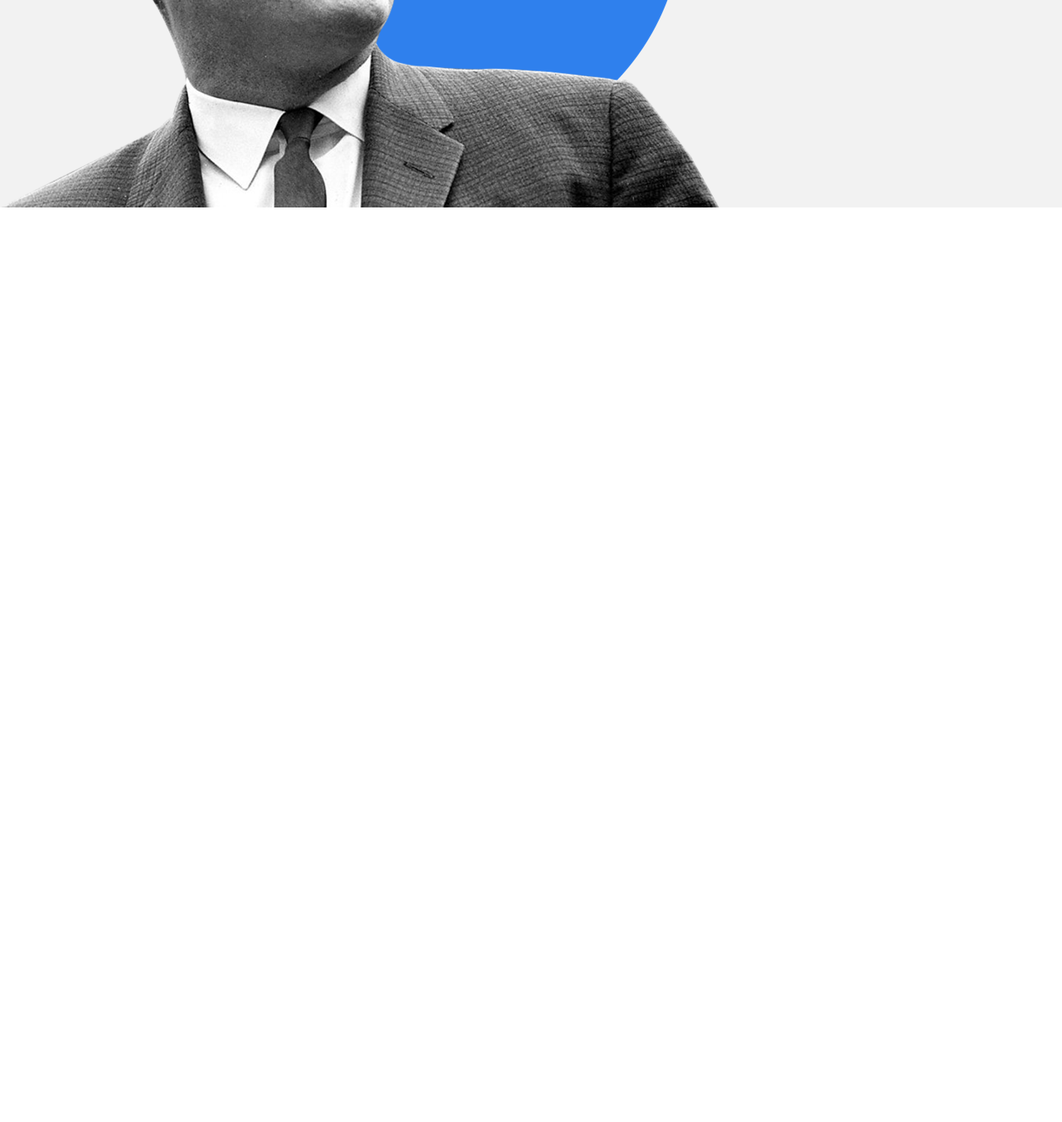
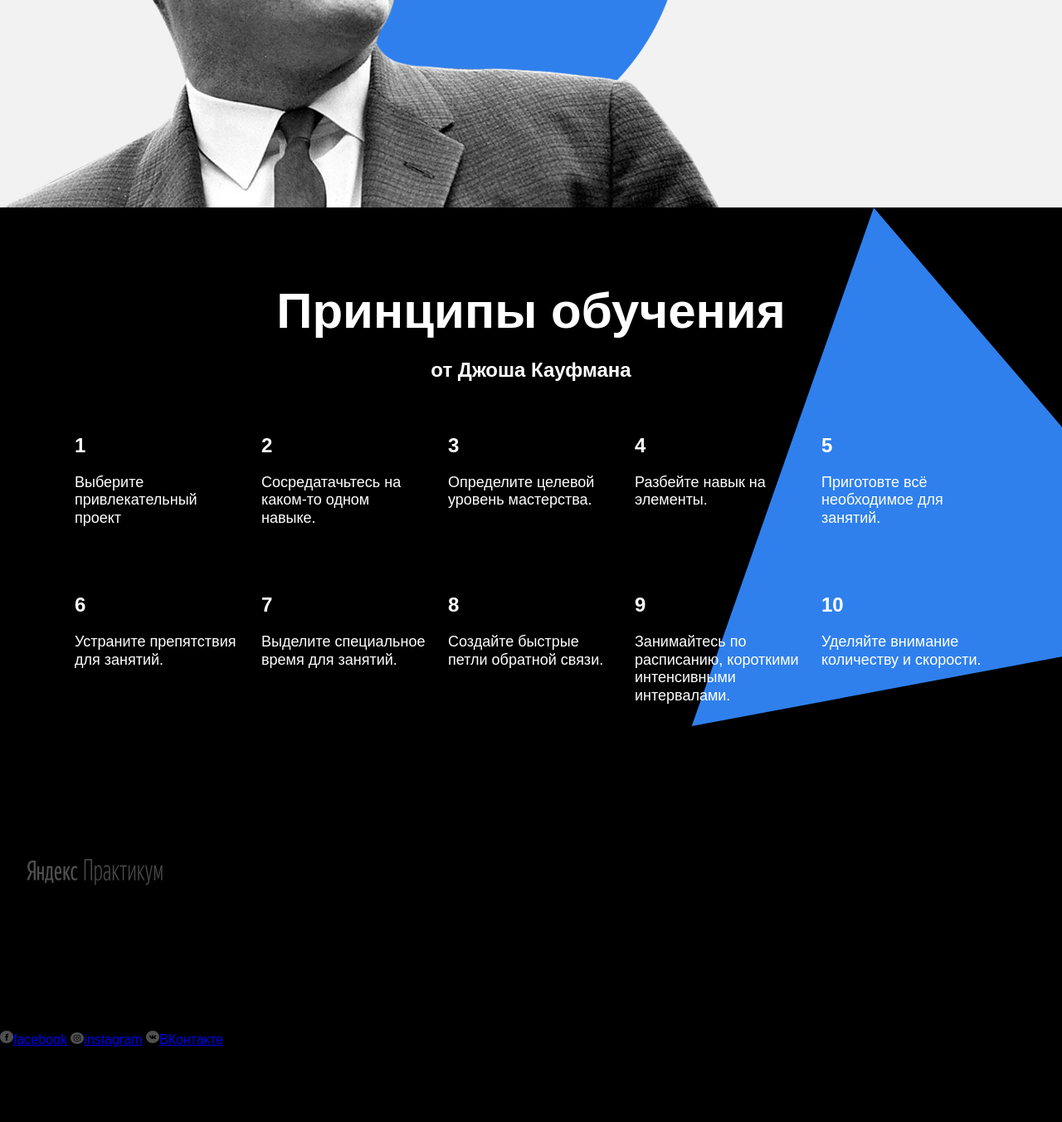
Before and after one commit to KarakulinAleksey/how-to-learn-2, a plain HTML site: page index.html in a window 1280 px wide. Shown: the part 2531-3883 px from the top of the page at 83% size. Before the commit the page ends 2781 px from the top, so only its background shows below. Drawn offline with Linux system fonts and the light colour scheme.

Commit message:
edit footer

```diff
--- a/block/feynman/__link/feynman__link.css
+++ b/block/feynman/__link/feynman__link.css
@@ -0,0 +1,10 @@
+.feynman__link {
+  position: absolute;
+  top: 50%;
+  right: 48px;
+  font-size: 36px;
+  font-weight: normal;
+  line-height: 51px;
+  color: #2f80ed;
+  text-decoration: none;
+}
--- a/block/feynman/feynman.css
+++ b/block/feynman/feynman.css
@@ -1,4 +1,5 @@
 .feynman {
+  position: relative;
   width: 100%;
   height: 890px;
   background-color: #f2f2f2;
--- /dev/null
+++ b/block/footer/__author/footer__author.css
@@ -0,0 +1,3 @@
+.footer__author {
+
+}
--- /dev/null
+++ b/block/footer/__column-heading/footer__column-heading.css
@@ -0,0 +1,3 @@
+.footer__column-heading {
+
+}
--- /dev/null
+++ b/block/footer/__column-link/footer__column-link.css
@@ -0,0 +1,3 @@
+.footer__column-link {
+
+}
--- /dev/null
+++ b/block/footer/__column-links/footer__column-links.css
@@ -0,0 +1,3 @@
+.footer__column-links {
+
+}
--- /dev/null
+++ b/block/footer/__column/_content/footer__column_content_copyright.css
@@ -0,0 +1,3 @@
+.footer__column_content_copyright {
+
+}
--- /dev/null
+++ b/block/footer/__column/_content/footer__column_content_info.css
@@ -0,0 +1,3 @@
+.footer__column_content_info {
+
+}
--- /dev/null
+++ b/block/footer/__column/_content/footer__column_content_social.css
@@ -0,0 +1,3 @@
+.footer__column_content_social {
+
+}
--- /dev/null
+++ b/block/footer/__column/footer__column.css
@@ -0,0 +1,3 @@
+.footer__column {
+
+}
--- /dev/null
+++ b/block/footer/__social-icon/footer__social-icon.css
@@ -0,0 +1,3 @@
+.footer__social-icon {
+
+}
--- /dev/null
+++ b/block/footer/footer.css
@@ -0,0 +1,8 @@
+.footer {
+  width: 100%;
+  min-height: 350px;
+  background-color: #000;
+  padding-top: 60px;
+  padding-bottom: 40px;
+
+}
--- a/block/kaufman/__triangle/kaufman__triangle.css
+++ b/block/kaufman/__triangle/kaufman__triangle.css
@@ -1,3 +1,7 @@
 .kaufman__triangle {
-
+  position: absolute;
+  right: -210px;
+  top: 0;
+  width: 877px;
+  height: 877px;
 }
--- a/block/kaufman/kaufman.css
+++ b/block/kaufman/kaufman.css
@@ -1,3 +1,11 @@
 .kaufman {
-
+  width: 100%;
+  background-color: #000;
+  display: flex;
+  flex-direction: column;
+  align-items: center;
+  padding-top: 90px;
+  padding-bottom: 90px;
+  overflow: hidden;
+  position: relative;
 }
--- a/block/table/__cell/_theme/table__cell_theme_dark.css
+++ b/block/table/__cell/_theme/table__cell_theme_dark.css
@@ -1,3 +1,4 @@
 .table__cell_theme_dark {
   color: #fff;
+  width: 200px;
 }
--- a/block/table/table.css
+++ b/block/table/table.css
@@ -1,6 +1,7 @@
 .table {
   list-style-type: none;
   display: flex;
+  z-index: 1;
   width: 1100px;
   flex-wrap: wrap;
   justify-content: space-between;
--- a/index.html
+++ b/index.html
@@ -13,8 +13,10 @@
     <link rel="stylesheet" href="./pages/index.css" />
     <title>Научиться учиться</title>
   </head>
+
   <body>
     <section class="page">
+
       <section class="header margin__botton-100">
         <img
           class="logo logo_place_header"
@@ -34,6 +36,7 @@
         />
         <div class="header__square-pic"></div>
       </section>
+
       <section class="two-columns margin__botton-100">
         <h2 class="two-columns__brief">Главные проблемы в обучении</h2>
         <div class="two-columns__main-text">
@@ -56,6 +59,7 @@
           </p>
         </div>
       </section>
+
       <section class="digits margin__botton-100">
         <h2 class="section-title margin__botton-20">Цифры и факты</h2>
         <p class="section-subtitle margin__botton-60">Про учебу и мозг</p>
@@ -104,11 +108,93 @@
           </li>
         </ul>
       </section>
+
       <section class="feynman">
         <h2 class="feynman__title">Метод Фейнмана</h2>
         <p class="feynman__subtitle">Выучить и не забыть.</p>
-        <a href=#>Подробнее &ensp; &rarr;</a>
+        <a class="feynman__link" href="#">Подробнее &ensp; &rarr;</a>
       </section>
+
+      <section class="kaufman">
+        <h2 class="section-title section-title_theme_dark margin__botton-20">Принципы обучения</h2>
+        <p class="section-subtitle section-subtitle_theme_dark margin__botton-60">от Джоша Кауфмана</p>
+        <ul class="table ">
+          <li class="table__cell table__cell_theme_dark margin__botton-60">
+            <h3 class="table__heading">1</h3>
+            <p class="table__text">Выберите привлекательный проект</p>
+          </li>
+          <li class="table__cell table__cell_theme_dark">
+            <h3 class="table__heading">2</h3>
+            <p class="table__text">
+              Сосредатачьтесь на каком-то одном навыке.
+            </p>
+          </li>
+          <li class="table__cell table__cell_theme_dark">
+            <h3 class="table__heading">3</h3>
+            <p class="table__text">Определите целевой уровень мастерства.</p>
+          </li>
+          <li class="table__cell table__cell_theme_dark">
+            <h3 class="table__heading">4</h3>
+            <p class="table__text">
+              Разбейте навык на элементы.
+            </p>
+          </li>
+          <li class="table__cell table__cell_theme_dark">
+            <h3 class="table__heading">5</h3>
+            <p class="table__text">
+              Приготовте всё необходимое для занятий.
+            </p>
+          </li>
+          <li class="table__cell table__cell_theme_dark">
+            <h3 class="table__heading">6</h3>
+            <p class="table__text">Устраните препятствия для занятий.</p>
+          </li>
+          <li class="table__cell table__cell_theme_dark">
+            <h3 class="table__heading">7</h3>
+            <p class="table__text">Выделите специальное время для занятий.</p>
+          </li>
+          <li class="table__cell table__cell_theme_dark">
+            <h3 class="table__heading">8</h3>
+            <p class="table__text">Создайте быстрые петли обратной связи.</p>
+          </li>
+          <li class="table__cell table__cell_theme_dark">
+            <h3 class="table__heading">9</h3>
+            <p class="table__text">Занимайтесь по расписанию, короткими интенсивными интервалами.</p>
+          </li>
+          <li class="table__cell table__cell_theme_dark">
+            <h3 class="table__heading">10</h3>
+            <p class="table__text">Уделяйте внимание количеству и скорости.</p>
+          </li>
+        </ul>
+        <img class="kaufman__triangle" src="./images/kaufman-triangle.svg" alt="">
+      </section>
+
+      <section class="footer">
+        <div class="columns">
+          <div class="footer__column footer__column_content_copyright">
+            <img class="logo logo_place_footer"src="./images/logo_place_footer.svg" alt="логотип яндекс">
+            <p class="footer__author">&copy Karakulin Aleksey</p>
+          </div>
+          <div class="footer__column footer__column_content_info">
+            <p class="footer__column-heading">О Практикуме</p>
+            <div class="footer__column-links">
+              <p class="footer__column-link">Главная</p>
+              <p class="footer__column-link">Концепци</p>
+              <p class="footer__column-link">Наставники</p>
+            </div>
+          </div>
+          <div class="footer__column footer__column_content_social">
+            <p class="footer__column-heading">Соцсети</p>
+            <div class="footer__column-links">
+              <a href=#><img src="./images/facebook_color_white.svg" alt="">facebook</a>
+              <a href=#><img src="./images/instagram_color_white.svg" alt="">instagram</a>
+              <a href=#><img src="./images/vk_color_white.svg" alt="">ВКонтакте</a>
+            </div>
+          </div>
+
+        </div>
+      </section>
+
     </section>
   </body>
 </html>
--- a/pages/index.css
+++ b/pages/index.css
@@ -31,6 +31,28 @@
 @import url("../block/feynman/__subtitle/feynman__subtitle.css");
 @import url("../block/feynman/__title/feynman__title.css");
 
+@import url("../block/kaufman/kaufman.css");
+@import url("../block/kaufman/__triangle/kaufman__triangle.css");
+@import url("../block/section-title/_theme/section-title_theme_dark.css");
+@import url("../block/section-subtitle/_theme/section-subtitle_theme_dark.css");
+@import url("../block/table/_theme/table_theme_dark.css");
+@import url("../block/table/__cell/_theme/table__cell_theme_dark.css");
+@import url("../block/table/__heading/_theme/table_theme_dark.css");
+@import url("../block/table/__text/_theme/table_theme_dark.css");
+
+@import url("../block/footer/__author/footer__author.css");
+@import url("../block/footer/__column-heading/footer__column-heading.css");
+@import url("../block/footer/__column-link/footer__column-link.css");
+@import url("../block/footer/__column-links/footer__column-links.css");
+@import url("../block/footer/__column/_content/footer__column_content_copyright.css");
+@import url("../block/footer/__column/_content/footer__column_content_info.css");
+@import url("../block/footer/__column/_content/footer__column_content_social.css");
+@import url("../block/footer/__column/footer__column.css");
+@import url("../block/footer/__columns/footer__columns.css");
+@import url("../block/footer/__social-icon/footer__social-icon.css");
+@import url("../block/footer/footer.css");
+
+
 @import url("../block/margin/__botton/margin__botton-20.css");
 @import url("../block/margin/__botton/margin__botton-60.css");
 @import url("../block/margin/__botton/margin__botton-100.css");
```
Also changed, not shown: block/footer/__columns/footer__columns.css (added).
